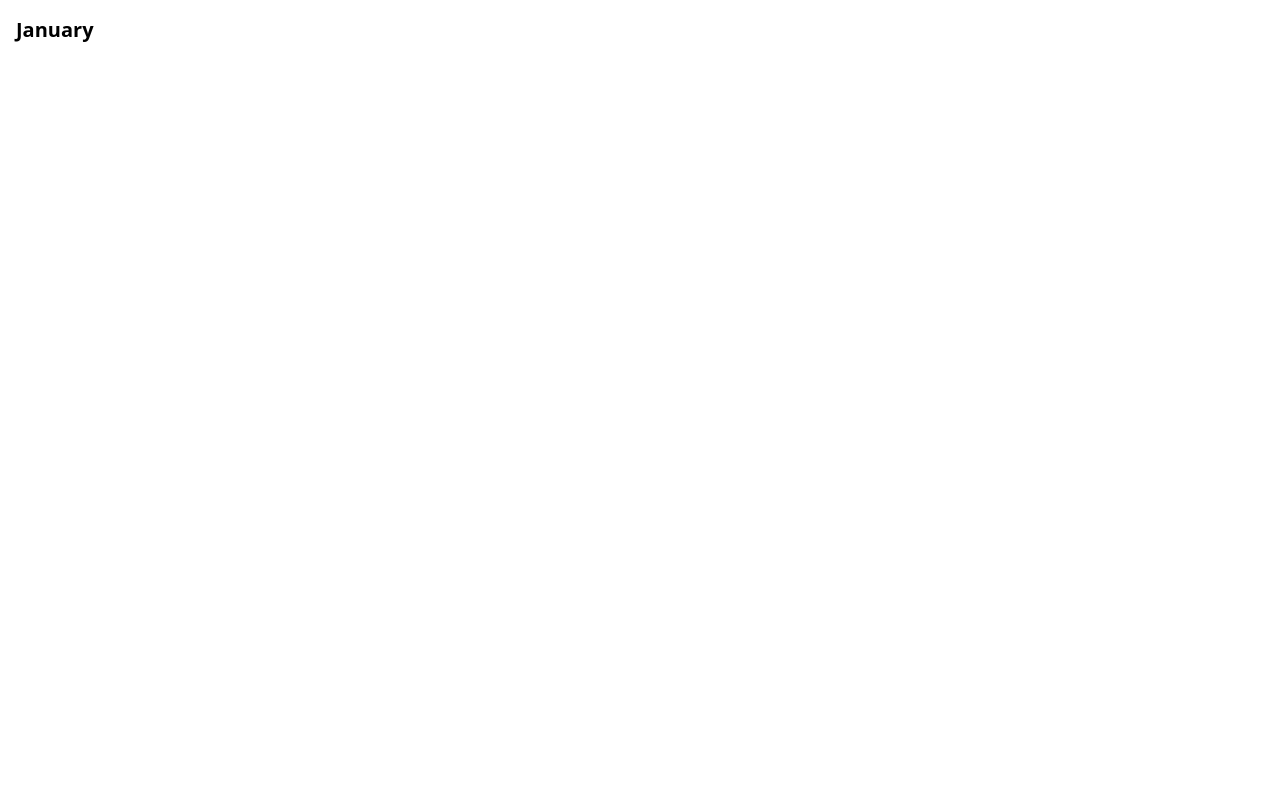
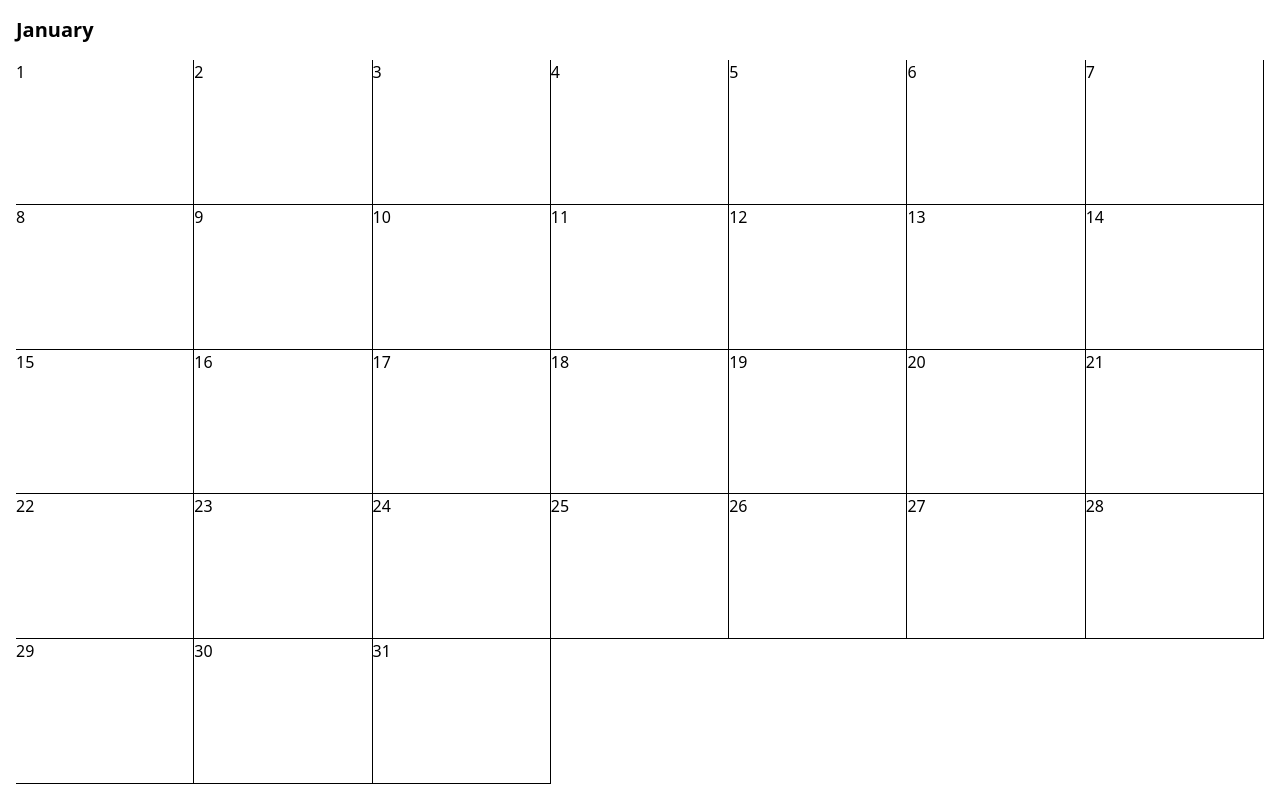
Before and after one commit to marco-vidali/dark-dates, a Next.js app: page / in a window 1280 px wide. Shown: the top 800 px of the page. Built offline with nearby package versions, Linux system fonts and the light colour scheme.

Commit message:
Create calendar prototype

```diff
--- a/src/app/page.tsx
+++ b/src/app/page.tsx
@@ -13,12 +13,31 @@ const months = [
     "December",
 ];
 
+const daysInMonth = [31, 29, 31, 30, 31, 30, 31, 31, 30, 31, 30, 31];
+
 export default function Page() {
     return (
         <>
             {months.map((month, index) => (
-                <div className="h-screen p-4" key={index}>
+                <div
+                    className="h-screen p-4 flex flex-col gap-4"
+                    key={index}
+                    id={month.toLocaleLowerCase()}
+                >
                     <h1 className="text-xl font-bold">{month}</h1>
+
+                    <div className="grid grid-cols-7 grow">
+                        {Array.from(
+                            { length: daysInMonth[index] },
+                            (_, day) => (
+                                <div key={day} className="border-r border-b">
+                                    <span className="text-large">
+                                        {day + 1}
+                                    </span>
+                                </div>
+                            )
+                        )}
+                    </div>
                 </div>
             ))}
         </>
```
